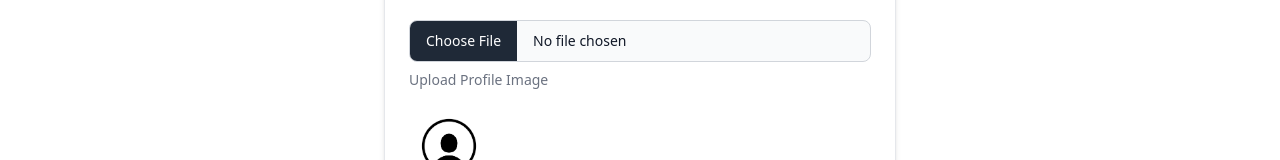
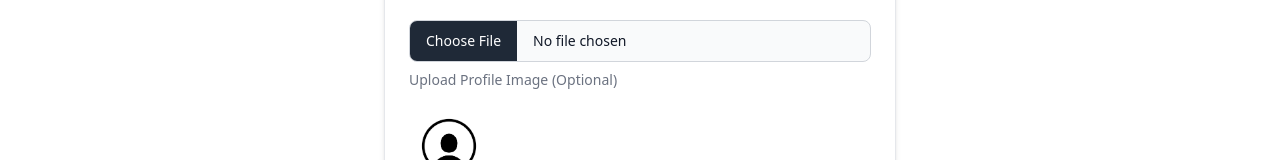
Before and after one commit to shabeelashraf5/TutorMate-EducationalPlatform, an Angular app in the folder client/: page /register in a window 1280 px wide. Shown: the part 519-679 px from the top of the page. Built offline with nearby package versions, Linux system fonts and the light colour scheme.

Commit message:
Html update

```diff
--- a/client/src/app/features/users/register/register.component.html
+++ b/client/src/app/features/users/register/register.component.html
@@ -255,7 +255,7 @@
       id="image"
       class="block w-full text-sm text-gray-900 bg-gray-50 border border-gray-300 rounded-lg cursor-pointer dark:text-gray-400 focus:outline-none"
     />
-    <label for="image" class="block mt-2 text-sm text-gray-500">Upload Profile Image</label>
+    <label for="image" class="block mt-2 text-sm text-gray-500">Upload Profile Image (Optional)</label>
 
     <!-- Default Image Preview -->
     <img
```
